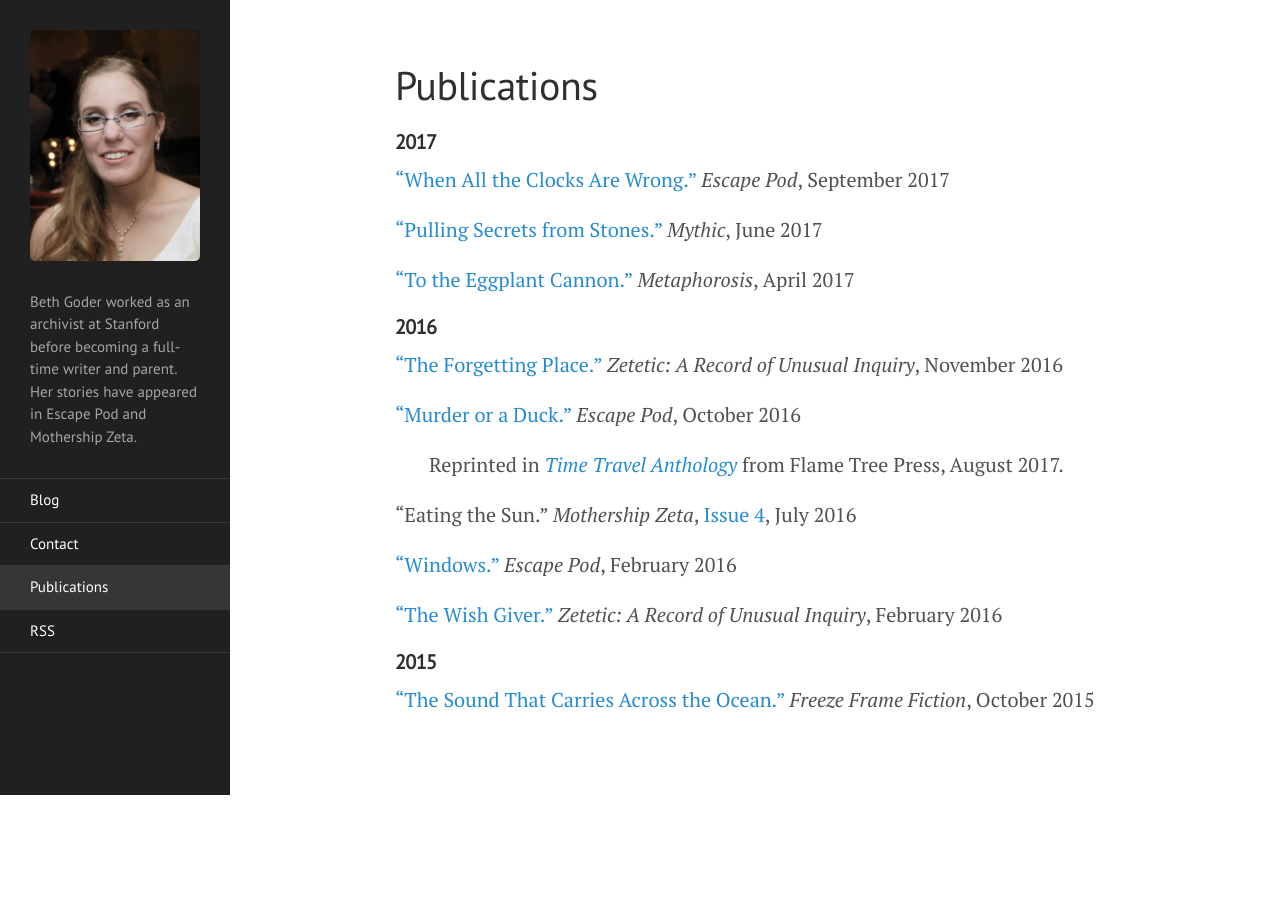
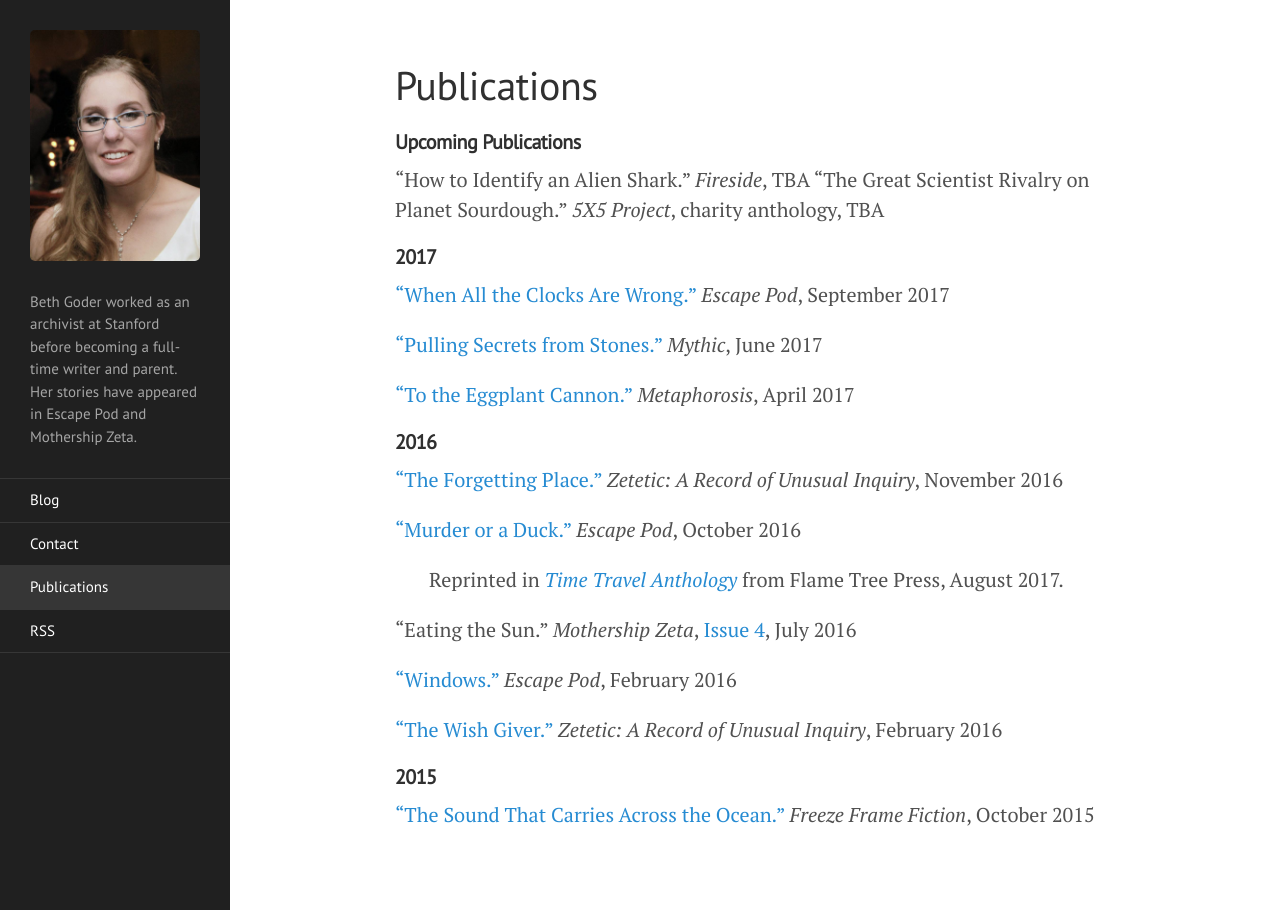
Before and after one commit to BethGoder/BethGoder.github.io, a Jekyll site: the page built from pubs.md, in a window 1280 px wide. Built offline with Jekyll 4.4.1, drawn with Linux system fonts in a browser that asks for light colours.

Commit message:
Update pubs.md

```diff
--- a/pubs.md
+++ b/pubs.md
@@ -5,7 +5,9 @@ permalink: /publications/
 ---
 
 
-
+#### __Upcoming Publications__
+"How to Identify an Alien Shark." _Fireside_, TBA
+"The Great Scientist Rivalry on Planet Sourdough." _5X5 Project_, charity anthology, TBA
 
 
 
```
